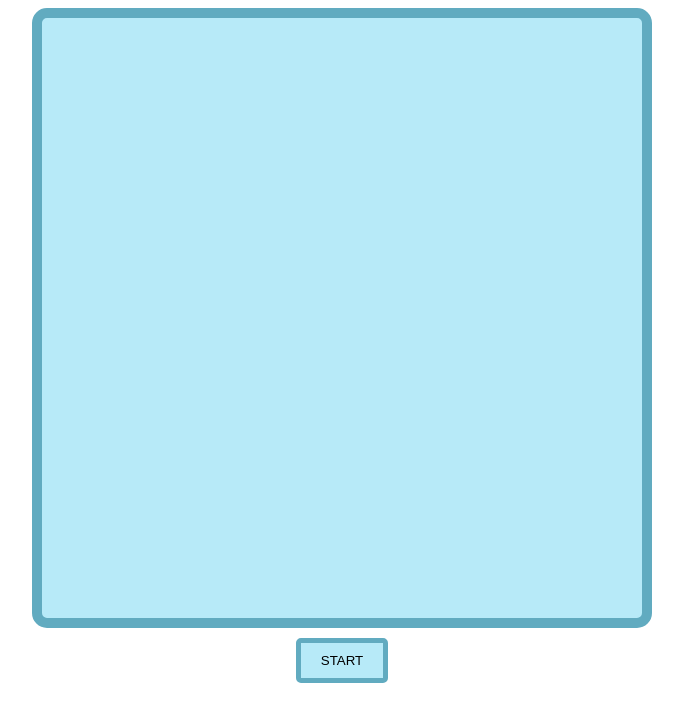
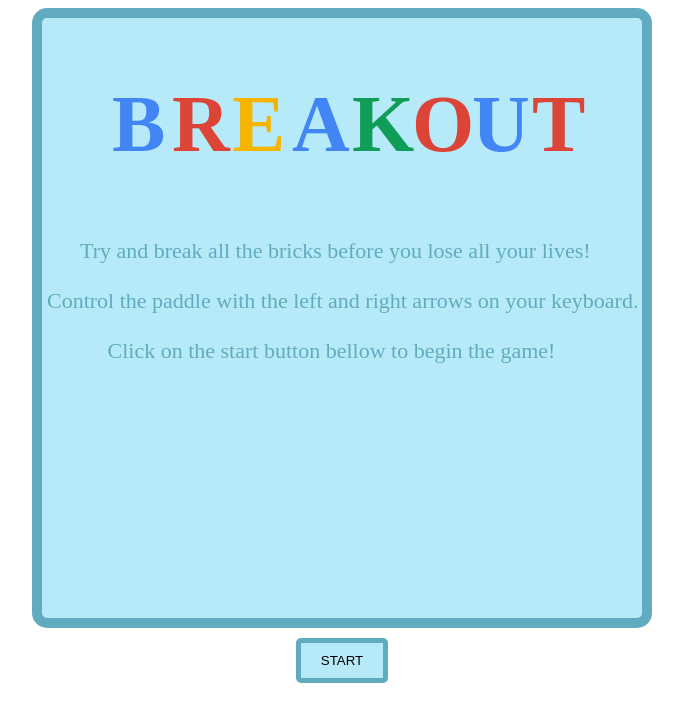
Before and after one commit to nschloesserm/breakout, a plain HTML site: page index.html in a window 1280 px wide. Shown: the whole page, without its empty margins (298-981 px from the left). Drawn offline with Linux system fonts and the light colour scheme.

Commit message:
add instructions to game

```diff
--- a/assets/css/style.css
+++ b/assets/css/style.css
@@ -1,3 +1,5 @@
+
+
 canvas {
     background: #b7eaf8;
     display: block;
--- a/assets/js/script.js
+++ b/assets/js/script.js
@@ -171,7 +171,26 @@ window.addEventListener('keydown', (event) => {
             case 'ArrowRight' : paddle.x += 15; break;
     }
 })
+function drawTitle() {
+    ctx.font = 'bold 80px Jazz LET';
+    letterArray = ['B', 'R', 'E', 'A', 'K', 'O', 'U', 'T'];
+    letterColorArray = ['#4285F4', '#DB4437', '#F4B400', '#4285F4', '#0F9D58', '#DB4437', '#4285F4', '#DB4437'];
+    for (let l = 0; l < 8; l++) {
+        ctx.fillStyle = letterColorArray[l];
+        ctx.fillText( letterArray[l], 70 + l * 60, canvas.height/4.5);
+    }
+}
 
+function drawInstructions(){
+    ctx.font = '22px Jazz LET';
+    ctx.fillStyle = '#61abc0';
+    var instructText = ['      Try and break all the bricks before you lose all your lives!',
+                        'Control the paddle with the left and right arrows on your keyboard.',
+                        '           Click on the start button bellow to begin the game!']
+    for (let t = 0; t < 3; t++) {
+        ctx.fillText( instructText[t], 5, canvas.height/2.5 + t * 50)
+    }
+}
 function startGame() {
     ctx.clearRect(0,0,canvas.width,canvas.height)
     life = 5;
@@ -188,3 +207,6 @@ function startGame() {
     play();
     document.getElementById('startButton').style.visibility = 'hidden';
 }
+
+drawTitle()
+drawInstructions();
```
